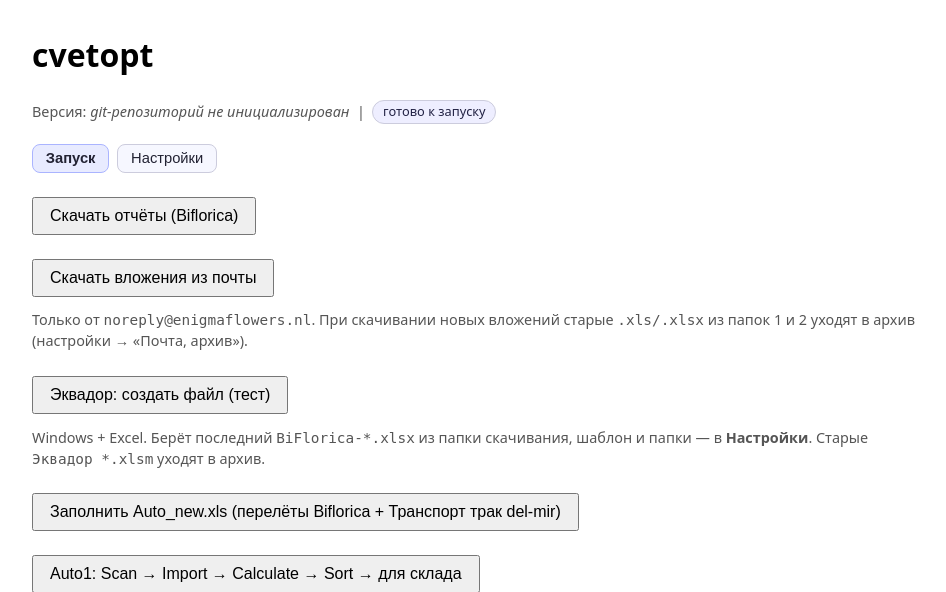
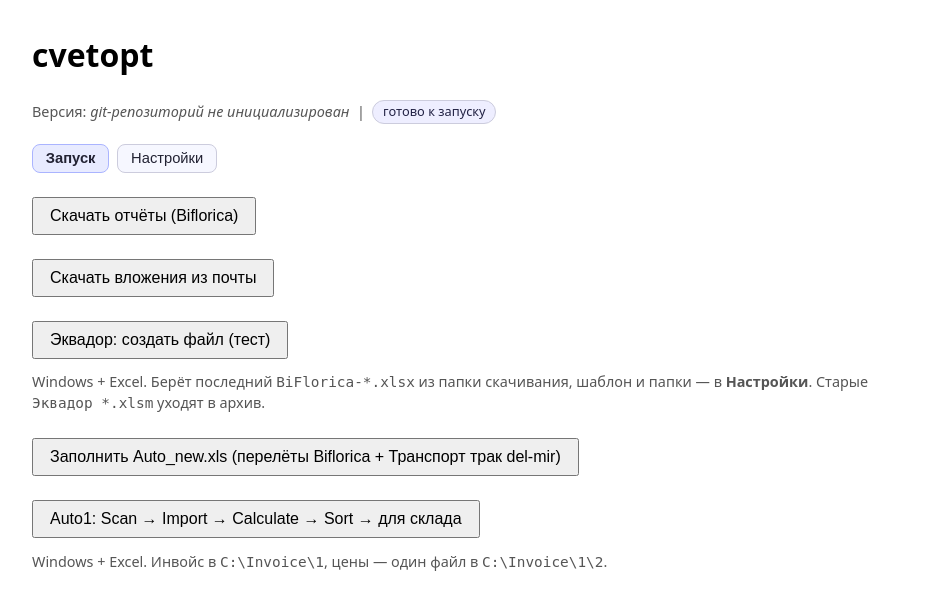
Before and after one commit to andrewkumbula/cvetopt, a FastAPI app: page / in a window 1280 px wide. Shown: the top 592 px of the page, without its empty margins (160-1106 px from the left). Run offline with FastAPI, Linux system fonts and the light colour scheme; data that the repository does not hold is empty; parts of the project's set-up code (start-up, migrations or seed data) failed here and were passed over.

Commit message:
update app settings persistence and logging improvements

```diff
--- a/src/cvetopt/ui/templates/index.html
+++ b/src/cvetopt/ui/templates/index.html
@@ -155,10 +155,6 @@
       <form method="post" action="/run/mail-attachments" data-job-form id="mail-form" class="job-form">
         <button type="submit" data-job-btn>Скачать вложения из почты</button>
       </form>
-      <p class="muted" style="margin:0.35rem 0 0 0;font-size:0.9rem;">
-        Только от <code>noreply@enigmaflowers.nl</code>. При скачивании новых вложений старые
-        <code>.xls/.xlsx</code> из папок 1 и 2 уходят в архив (настройки → «Почта, архив»).
-      </p>
     </div>
 
     <div class="row">
```
